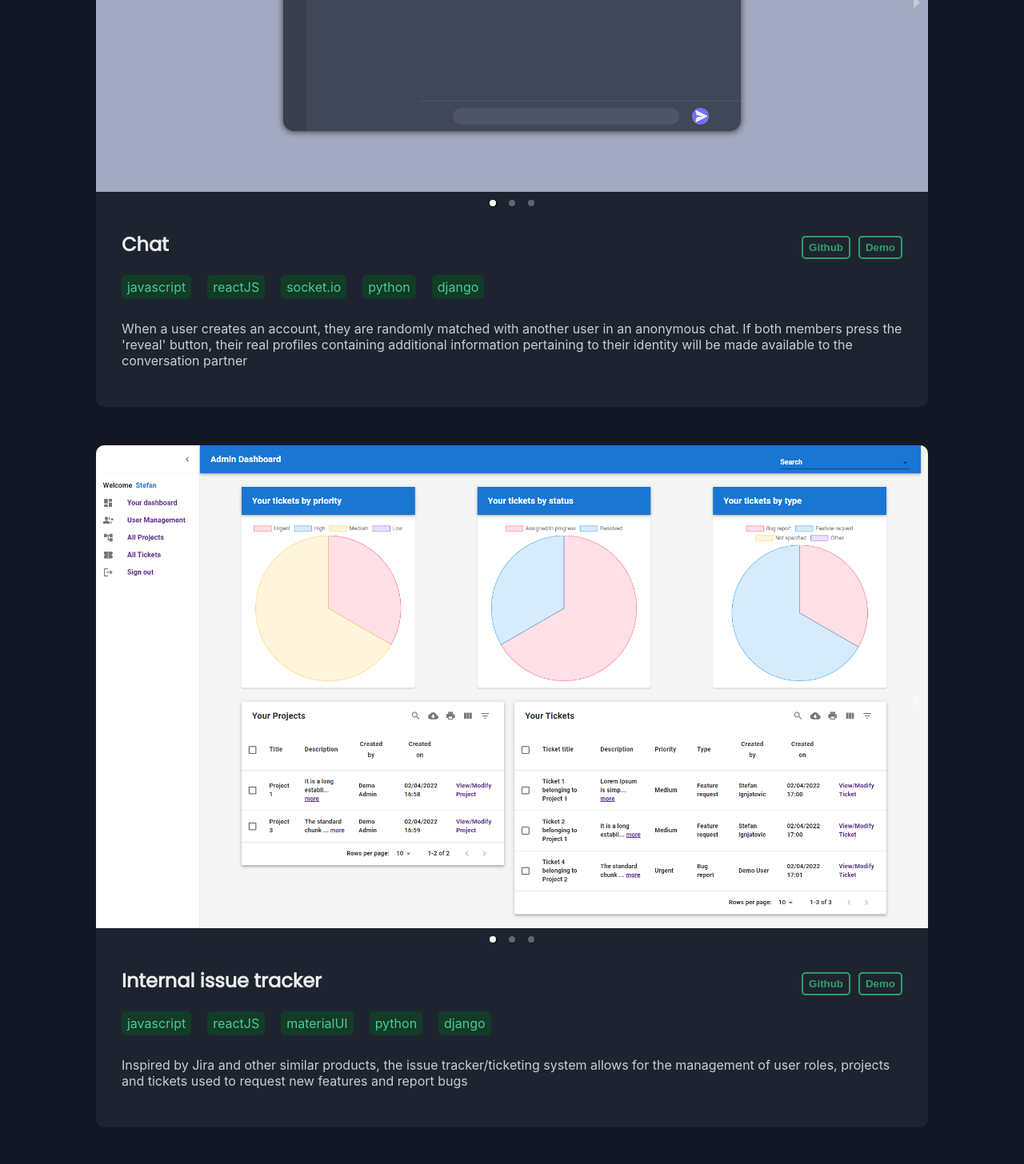
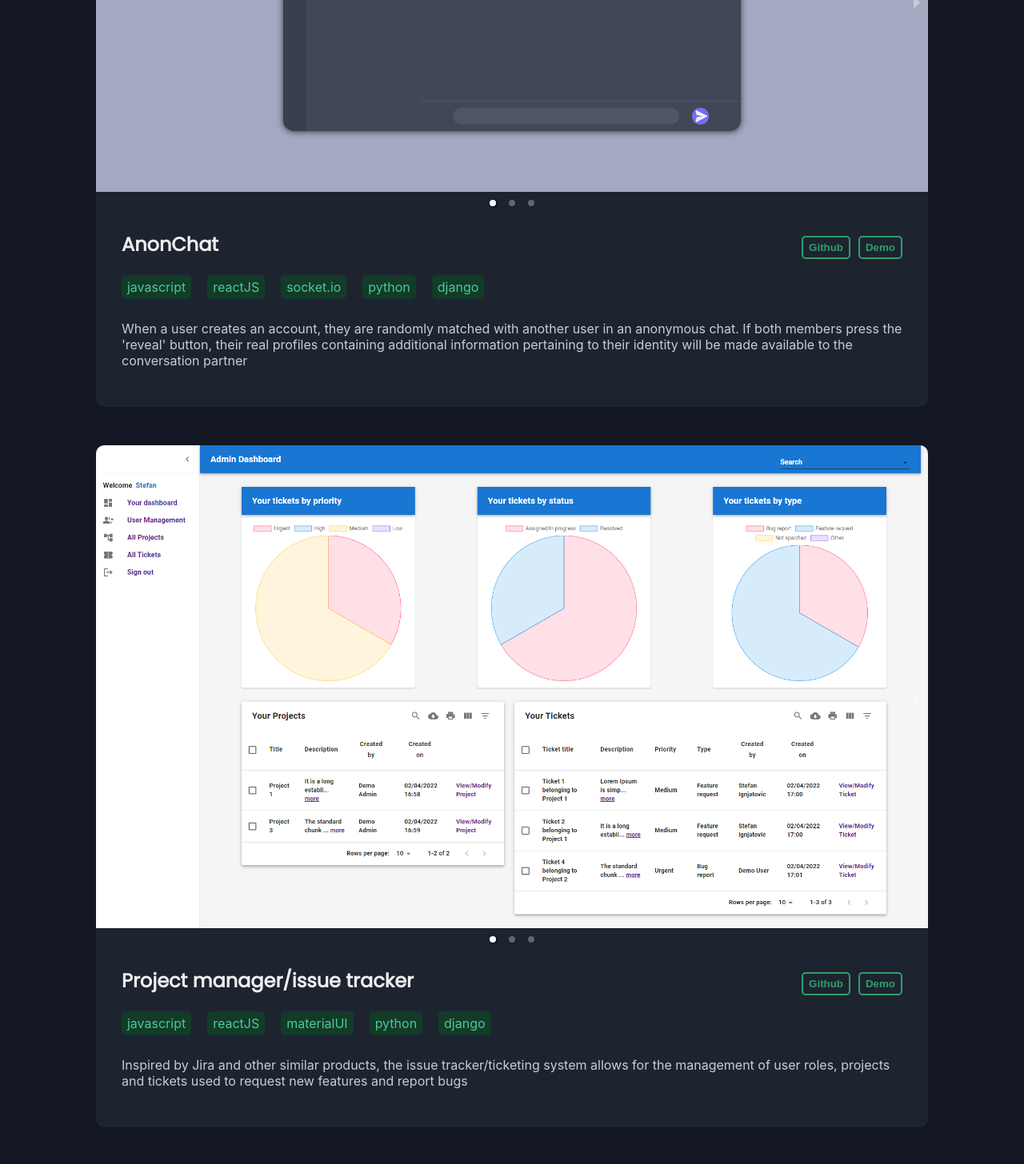
Before and after one commit to StefanIgnjatovic12/portfolio_website, a React (Create React App) app: page / in a window 1280 px wide. Shown: the part 905-2361 px from the top of the page at 80% size. Built offline with nearby package versions, Linux system fonts and the light colour scheme.

Commit message:
Change project title

```diff
--- a/src/Components/JS/Content.js
+++ b/src/Components/JS/Content.js
@@ -51,7 +51,7 @@ export default function Content() {
 
             <div className="project-container">
                 <Projects
-                    title="Chat"
+                    title="AnonChat"
                     description="When a user creates an account, they are randomly matched with another user in an anonymous chat. If both members press the 'reveal' button,
                     their real profiles containing additional information pertaining to their identity will be made available to the conversation partner"
                     projectskills={['javascript', 'reactJS', 'socket.io', 'python', 'django',]}
@@ -66,7 +66,7 @@ export default function Content() {
                     demo="https://drf-react-chat-frontend.herokuapp.com/"
                 />
                 <Projects
-                    title="Internal issue tracker"
+                    title="Project manager/issue tracker"
                     description="Inspired by Jira and other similar products, the issue tracker/ticketing system allows
                      for the management of user roles, projects and tickets used to request new features and report bugs "
                     projectskills={['javascript', 'reactJS', 'materialUI', 'python', 'django',]}
```
